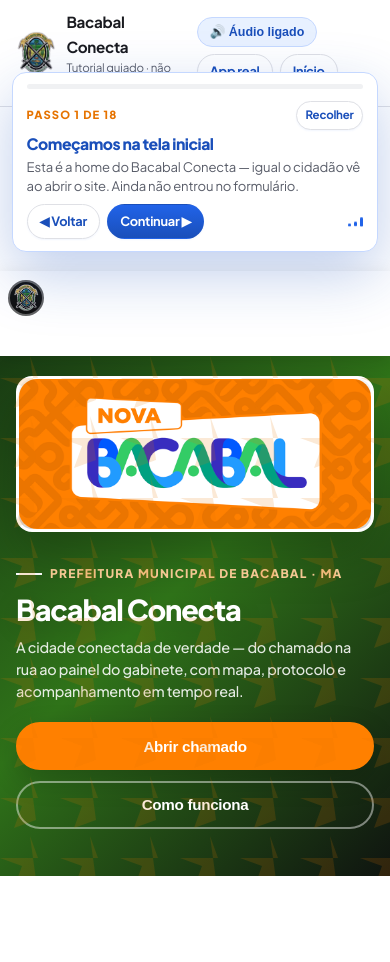
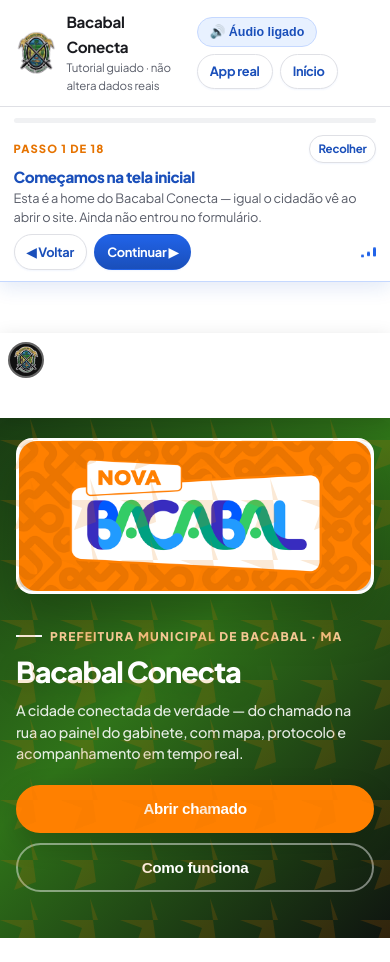
Before and after one commit to esthellmo1409/bacabal-inteligente, a website: page public/tutorial.html in a window 390 px wide. Both pictures are taken after a click on the button "▶ Iniciar tutorial com áudio". Before the commit the page ends 896 px from the top, so only its background shows below. Drawn offline with Linux system fonts and the light colour scheme.

Commit message:
Agradecimento ao gerar protocolo no cidadao, tutorial e clipe TV. Tambem corrige assistente no mobile para nao cobrir botoes.

```diff
--- a/public/tutorial.html
+++ b/public/tutorial.html
@@ -12,8 +12,9 @@
     body.tutorial-lock { overflow: hidden; }
     .tut-shell {
       min-height: 100vh;
+      min-height: 100dvh;
       display: grid;
-      grid-template-rows: auto 1fr;
+      grid-template-rows: auto auto 1fr;
       background: #fff;
     }
     .tut-top {
@@ -38,8 +39,10 @@
 
     .tut-stage {
       position: relative;
-      min-height: calc(100vh - 64px);
+      min-height: 0;
       padding: 1rem 1rem 7.5rem;
+      overflow: auto;
+      -webkit-overflow-scrolling: touch;
     }
     .tut-stage.home-mode {
       padding: 0 0 7.5rem;
@@ -134,13 +137,15 @@
       max-height: min(42vh, 320px);
       overflow: auto;
     }
+    .coach[hidden] { display: none !important; }
     .coach.minimized {
       max-height: none;
-      padding: 0.65rem 0.85rem;
+      padding: 0.55rem 0.75rem 0.6rem;
     }
     .coach.minimized h2,
     .coach.minimized p,
     .coach.minimized .coach-progress { display: none; }
+    .coach.minimized .coach-step { margin-bottom: 0; }
     .coach-step {
       font-size: 0.7rem; font-weight: 800; letter-spacing: 0.1em;
       text-transform: uppercase; color: #e67300; margin-bottom: 0.35rem;
@@ -236,51 +241,56 @@
 
     .sec-kpis { display:grid; grid-template-columns: repeat(3,1fr); gap:0.75rem; margin-bottom:1rem; }
 
-    /* Alvos clicáveis ficam acima do spotlight e longe do coach */
-    .cat.tut-target, .btn.tut-target, button.tut-target, .ticket-card.tut-target, .btn-hero.tut-target {
-      scroll-margin-top: 7.5rem;
-      scroll-margin-bottom: 8rem;
+    /* Mobile: coach no fluxo (embaixo do header) — NÃO overlay em cima dos botões */
+    @media (max-width: 900px) {
+      body.tutorial-lock { overflow: auto; }
+      .ticket-card { grid-template-columns: 1fr; }
+      .ticket-card img { width: 100%; height: 140px; }
+      .sec-kpis { grid-template-columns: 1fr; }
+      .tut-top { position: relative; }
+      .coach {
+        position: relative !important;
+        top: auto !important;
+        bottom: auto !important;
+        left: auto !important;
+        right: auto !important;
+        transform: none !important;
+        width: 100% !important;
+        max-width: none;
+        max-height: none;
+        border-radius: 0;
+        border-left: 0;
+        border-right: 0;
+        border-top: 0;
+        box-shadow: 0 6px 18px rgba(26,79,186,.12);
+        padding: 0.65rem 0.85rem 0.7rem;
+        z-index: 40;
+      }
+      .coach h2 { font-size: 0.95rem; margin-bottom: 0.2rem; }
+      .coach p { font-size: 0.8rem; margin-bottom: 0.5rem; }
+      .tut-stage {
+        padding: 0.85rem 0.85rem 1.5rem !important;
+      }
+      .tut-stage.home-mode {
+        padding: 0 0 1.5rem !important;
+      }
+      .tut-stage > .view.on,
+      .tut-stage.home-mode > .view.on {
+        padding-top: 0 !important;
+      }
+      .cat.tut-target, .btn.tut-target, button.tut-target, .ticket-card.tut-target, .btn-hero.tut-target {
+        scroll-margin-top: 1rem;
+        scroll-margin-bottom: 2rem;
+        z-index: 5 !important;
+      }
+      /* Spotlight mais leve no mobile pra não “apertar” o botão */
+      .spotlight { background: rgba(10, 18, 40, .35); }
     }
 
     @media (max-width: 700px) {
       .ticket-card { grid-template-columns: 1fr; }
       .ticket-card img { width: 100%; height: 140px; }
       .sec-kpis { grid-template-columns: 1fr; }
-      /* Coach no TOPO no mobile — não cobre botões Embaixo */
-      .coach {
-        top: calc(64px + 0.5rem);
-        bottom: auto;
-        left: 0.75rem; right: 0.75rem; width: auto;
-        transform: none;
-        max-height: none;
-        padding: 0.7rem 0.85rem;
-        border-radius: 14px;
-      }
-      .coach h2 { font-size: 0.98rem; margin-bottom: 0.25rem; }
-      .coach p { font-size: 0.82rem; margin-bottom: 0.55rem; }
-      .tut-stage {
-        padding-top: 0.75rem;
-        padding-bottom: 1.25rem;
-      }
-      .tut-stage.home-mode { padding-top: 0; padding-bottom: 1.25rem; }
-      /* Espaço sob o coach sticky para o conteúdo / botões */
-      .tut-stage > .view.on {
-        padding-top: 7.5rem;
-      }
-      .tut-stage.home-mode > .view.on {
-        padding-top: 7rem;
-      }
-      body:has(.coach.minimized) .tut-stage > .view.on {
-        padding-top: 4.5rem;
-      }
-      body:has(.coach.minimized) .tut-stage.home-mode > .view.on {
-        padding-top: 4.25rem;
-      }
-      .cat.tut-target, .btn.tut-target, button.tut-target, .ticket-card.tut-target, .btn-hero.tut-target {
-        scroll-margin-top: 12rem;
-        scroll-margin-bottom: 2rem;
-        z-index: 80 !important;
-      }
     }
   </style>
 </head>
@@ -314,6 +324,21 @@
         <a class="btn btn-sm" href="/?cidade=bacabal">Início</a>
       </div>
     </header>
+
+    <aside class="coach" id="coach" hidden>
+      <div class="coach-progress"><i id="coachProg"></i></div>
+      <div style="display:flex;justify-content:space-between;align-items:center;gap:0.5rem;margin-bottom:0.25rem">
+        <div class="coach-step" id="coachStep" style="margin:0">Passo 1 de 9</div>
+        <button type="button" class="btn btn-sm" id="btnCoachToggle" style="padding:0.25rem 0.55rem;font-size:0.72rem">Recolher</button>
+      </div>
+      <h2 id="coachTitle">Título</h2>
+      <p id="coachText">Texto</p>
+      <div class="coach-actions">
+        <button class="btn btn-sm" type="button" id="btnPrev">◀ Voltar</button>
+        <button class="btn btn-sm btn-primary" type="button" id="btnNext">Continuar ▶</button>
+        <div class="audio-wave" id="wave"><span></span><span></span><span></span></div>
+      </div>
+    </aside>
 
     <div class="tut-stage wrap" id="tutStage">
       <!-- VIEW HOME -->
@@ -383,8 +408,15 @@
 
         <div id="sucessoBox" class="success-box-tut" style="display:none">
           <div class="muted" style="font-weight:800;letter-spacing:.08em;text-transform:uppercase;font-size:0.75rem">Protocolo gerado</div>
+          <strong style="display:block;font-size:1.15rem;margin:0.35rem 0 0.15rem;letter-spacing:-0.02em">Obrigado pela sua colaboração!</strong>
+          <p style="margin:0 0 0.5rem;line-height:1.45;color:var(--ink,#0c1a12)">
+            Seu registro ajuda a Prefeitura de Bacabal a cuidar da cidade com mais agilidade.
+          </p>
           <div class="proto" id="protoShow">20261090</div>
-          <p class="muted" style="margin:0.5rem 0 0">Status: <strong>Novo</strong> · Secretaria de Obras · Centro</p>
+          <p class="muted" style="margin:0.5rem 0 0">
+            Guarde este número — é o seu comprovante.<br />
+            Status: <strong>Novo</strong> · Secretaria de Obras · Centro
+          </p>
         </div>
 
         <div class="grid-2" id="formGrid">
@@ -624,21 +656,6 @@
     <svg viewBox="0 0 24 24" width="28" height="28"><path d="M4 3l16 8.5-7.2 2.1L10.2 21 4 3z" fill="#111" stroke="#fff" stroke-width="1.4"/></svg>
   </div>
 
-  <aside class="coach" id="coach" hidden>
-    <div class="coach-progress"><i id="coachProg"></i></div>
-    <div style="display:flex;justify-content:space-between;align-items:center;gap:0.5rem;margin-bottom:0.25rem">
-      <div class="coach-step" id="coachStep" style="margin:0">Passo 1 de 9</div>
-      <button type="button" class="btn btn-sm" id="btnCoachToggle" style="padding:0.25rem 0.55rem;font-size:0.72rem">Recolher</button>
-    </div>
-    <h2 id="coachTitle">Título</h2>
-    <p id="coachText">Texto</p>
-    <div class="coach-actions">
-      <button class="btn btn-sm" type="button" id="btnPrev">◀ Voltar</button>
-      <button class="btn btn-sm btn-primary" type="button" id="btnNext">Continuar ▶</button>
-      <div class="audio-wave" id="wave"><span></span><span></span><span></span></div>
-    </div>
-  </aside>
-
   <audio id="narrator" preload="auto"></audio>
 
   <script>
@@ -693,7 +710,7 @@
         id: 5,
         audio: '/assets/tutorial-audio/05.mp3',
         title: 'Protocolo na mão do cidadão',
-        text: 'Número gerado. O cidadão acompanha sem ligar de novo. Em seguida vamos para a secretaria.',
+        text: 'Obrigado pela colaboração! Número gerado. O cidadão acompanha sem ligar de novo. Em seguida vamos para a secretaria.',
         view: 'viewCidadao',
         target: '#sucessoBox',
       },
@@ -860,12 +877,15 @@
       document.getElementById('coachProg').style.width = (((step.id) / (STEPS.length - 1)) * 100) + '%';
       document.getElementById('btnNext').textContent = step.requireClick ? 'Espere o clique destacado…' : (step.id === STEPS.length - 1 ? 'Concluir' : 'Continuar ▶');
       document.getElementById('btnNext').disabled = !!step.requireClick;
-      // No mobile, recolhe o texto quando precisa clicar — libera a tela
-      const mobile = window.matchMedia('(max-width: 700px)').matches;
+      // No mobile, recolhe quando precisa clicar — libera a tela
+      const mobile = window.matchMedia('(max-width: 900px)').matches;
       if (mobile && step.requireClick) {
         coach.classList.add('minimized');
         document.getElementById('btnCoachToggle').textContent = 'Abrir ajuda';
       } else if (mobile) {
+        coach.classList.remove('minimized');
+        document.getElementById('btnCoachToggle').textContent = 'Recolher';
+      } else {
         coach.classList.remove('minimized');
         document.getElementById('btnCoachToggle').textContent = 'Recolher';
       }
```
Also changed, not shown: public/cidadao.html (+7 -2 lines), public/tv.html (+2 -2 lines), 2 other files.
